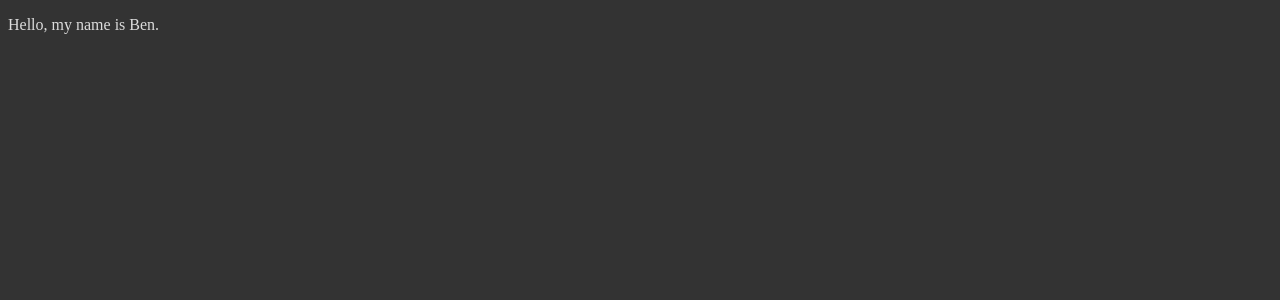
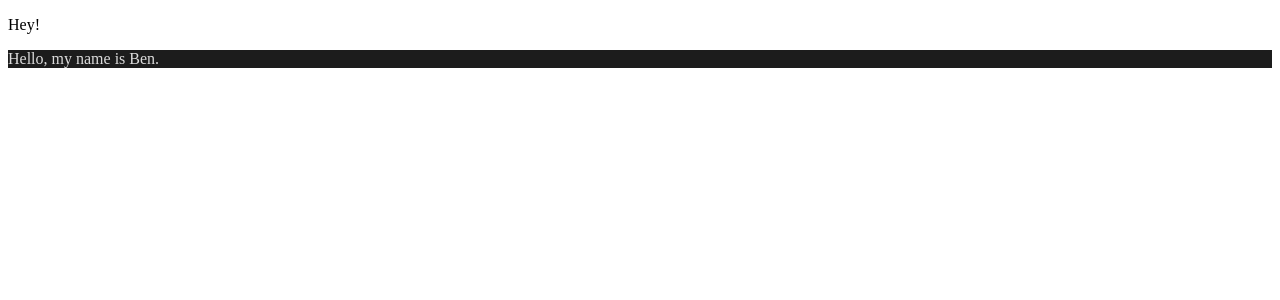
Before and after one commit to BenJohnsonFullStack/vue-course-app, a Vue app: page / in a window 1280 px wide. Shown: the top 300 px of the page. Built offline with nearby package versions, Linux system fonts and the light colour scheme.

Commit message:
scoped style

```diff
--- a/src/App.vue
+++ b/src/App.vue
@@ -1,4 +1,5 @@
 <template>
+  <p>Hey!</p>
   <Greeting />
 </template>
 
--- a/src/components/Greeting.vue
+++ b/src/components/Greeting.vue
@@ -13,9 +13,9 @@ export default {
 };
 </script>
 
-<style>
-body {
-  background-color: #333;
+<style scoped>
+p {
+  background-color: #1c1c1c;
   color: #dcdcdc;
 }
 </style>
```
